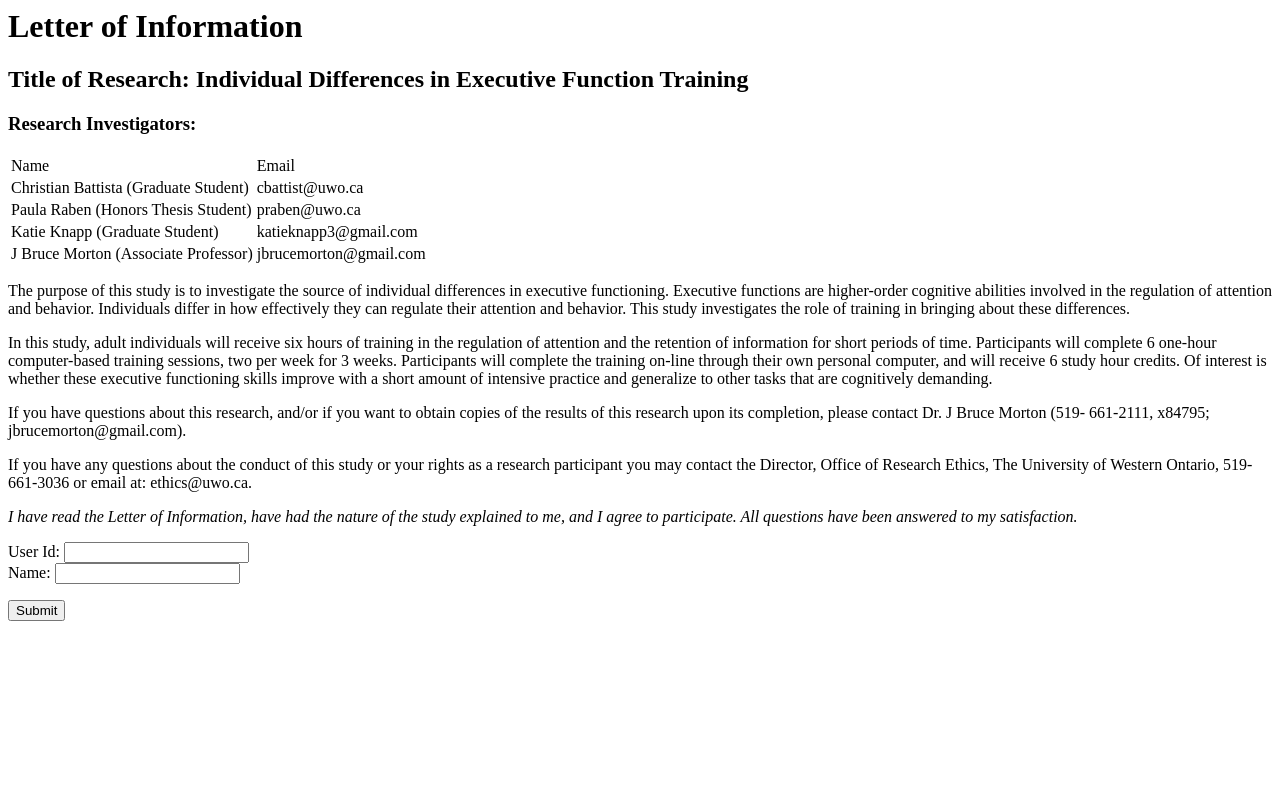
After one commit to cbattista/Project-EFH, a PHP site: page /consent.html in a window 1280 px wide. The commit adds this page. Run offline with PHP 8.4, Linux system fonts and the light colour scheme; a stand-in replaces the project's code that opens the database connection.

Commit message:
users are now shown the consent form when first logged in

```diff
--- /dev/null
+++ b/consent.html
@@ -0,0 +1,77 @@
+<html>
+<head>
+<script type = "text/javascript" src = "games/source_code/Jquery.js"></script>
+
+</head>
+<body>
+
+<div id = "LOI">
+<h1>Letter of Information</h1>
+
+<h2>Title of Research: Individual Differences in Executive Function Training</h2>
+
+<h3>Research Investigators:</h3>
+<table>
+<tr><td>Name</td><td>Email</td></tr>
+<tr><td>Christian Battista (Graduate Student)</td><td>cbattist@uwo.ca</td></tr>
+<tr><td>Paula Raben (Honors Thesis Student)</td><td>praben@uwo.ca</td></tr>
+<tr><td>Katie Knapp (Graduate Student)</td><td>katieknapp3@gmail.com</td></tr>
+<tr><td>J Bruce Morton (Associate Professor)</td><td>jbrucemorton@gmail.com</td></tr>
+</table>
+
+<p>
+The purpose of this study is to investigate the source of individual differences in
+executive functioning. Executive functions are higher-order cognitive abilities involved
+in the regulation of attention and behavior. Individuals differ in how effectively they can
+regulate their attention and behavior. This study investigates the role of training in
+bringing about these differences.
+</p>
+<p>
+In this study, adult individuals will receive six hours of training in the regulation
+of attention and the retention of information for short periods of time. Participants will
+complete 6 one-hour computer-based training sessions, two per week for 3 weeks.
+Participants will complete the training on-line through their own personal computer, and
+will receive 6 study hour credits. Of interest is whether these executive functioning skills
+improve with a short amount of intensive practice and generalize to other tasks that are
+cognitively demanding.
+</p>
+<p>
+If you have questions about this research, and/or if you want to obtain copies of
+the results of this research upon its completion, please contact Dr. J Bruce Morton (519-
+661-2111, x84795; jbrucemorton@gmail.com).
+</p>
+<p>
+If you have any questions about the conduct of this study or your rights as a research
+participant you may contact the Director, Office of Research Ethics, The University of Western
+Ontario, 519-661-3036 or email at: ethics@uwo.ca.
+</p>
+</div>
+
+<div id = "signature">
+<p><em>I have read the Letter of Information, have had the nature of the study explained to me, and I
+agree to participate. All questions have been answered to my satisfaction.</em></p>
+
+<form action = "" >
+User Id: <input id = "userid" type="text" name ="userid" /><br/>
+Name: <input id = "user" type="text" name="user" /><br />
+</form>
+<button id = "submit">Submit</button>
+</div>
+
+<script type = "text/javascript">
+
+	$(document).ready(function(){
+
+	$("#submit").click(function() {
+		query = $("form").serialize();
+
+		$.ajax({url:"consent.php?" + query, type:'POST', async:false});
+
+		window.location = "index.html";
+	});
+
+	});
+</script>
+
+</body>
+</html>
--- a/index.html
+++ b/index.html
@@ -87,6 +87,8 @@
 			var exdate=new Date();
 			exdate.setDate(exdate.getDate() - 1);
 			document.cookie= "funkyTrainUser=" + "; expires="+exdate.toUTCString();
+			document.cookie= "funkyTrainID=" + "; expires="+exdate.toUTCString();
+			document.cookie= "funkyTrainDay=" + "; expires="+exdate.toUTCString();
 			window.location = "login.html";
 		});
 
--- a/login.php
+++ b/login.php
@@ -41,7 +41,7 @@ if ($username != "" && $pass != ""){
 		if ($lastLogin == "0000-00-00 00:00:00") {
 			$output = 2;
 		}
-
+		else {
 			$update = sprintf("UPDATE users SET lastLogin = '%s-%s-%s %s:%s:%s' WHERE name = '%s'",$d['year'],$d['mon'],$d['mday'],$d['hours'],$d['minutes'],$d['seconds'],$username);
 
 			mysql_query($update);
@@ -56,6 +56,7 @@ if ($username != "" && $pass != ""){
 			//Set cookie to track user login
 			setCookie("funkyTrainUser",$username, time() + 3600);
 			setCookie("funkyTrainID", $uid, time() + 3600);
+		}
 	}
 
 	//If password given does not match password in database...
```
Also changed, not shown: consent.php (added, +37 -0 lines). Lines whose indentation alone changed are shown as unchanged.
